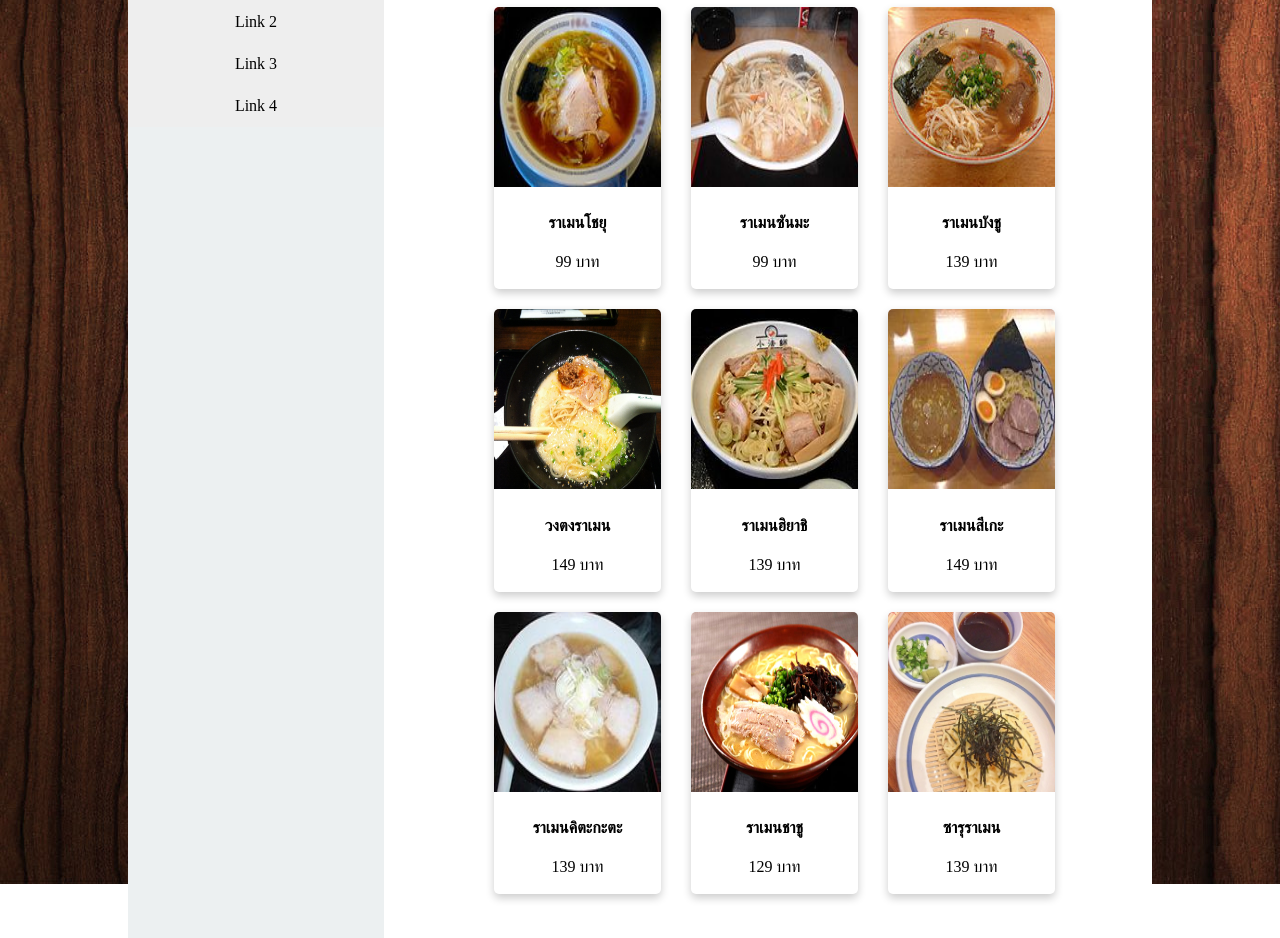
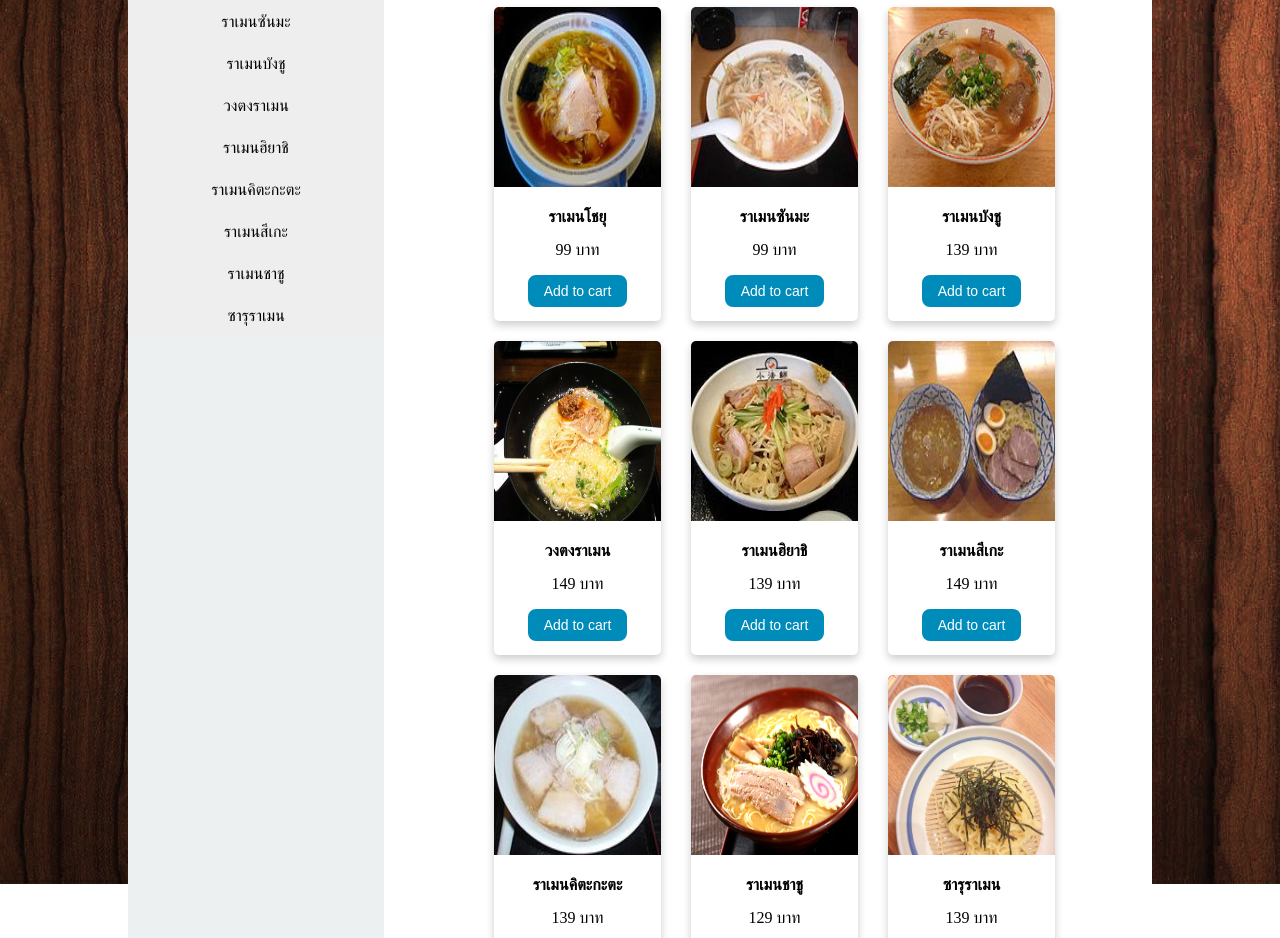
Before and after one commit to natapplefuji/Japanfood, a plain HTML site: page ramen.html in a window 1280 px wide. Shown: the part 316-1254 px from the top of the page. Drawn offline with Linux system fonts and the light colour scheme.

Commit message:
update ramen page

```diff
--- a/ramen.html
+++ b/ramen.html
@@ -40,25 +40,19 @@
                 </div>
                 <a href="#home">Feedback</a>
             </div>
-            <!-- <ul>
-
-                <li><a href="index.html">Home</a></li>
-
-                <li><a href="product.html">Product</a></li>
-
-                <li><a href="recipe.html">Recipe</a></li>
-                <li><a href="about.asp">About us</a></li>
-
-            </ul> -->
-
         </div>
         <div class="pageLeftPanel">
             <div class="vertical-menu">
-                <a href="#" class="active">Ramen</a>
-                <a href="#">Link 1</a>
-                <a href="#">Link 2</a>
-                <a href="#">Link 3</a>
-                <a href="#">Link 4</a>
+                <p class="head-menu">Ramen</p>
+                <a href="#shoyu">ราเมนโชยุ</a>
+                <a href="#sannma">ราเมนซันมะ</a>
+                <a href="#bunshu">ราเมนบังชู</a>
+                <a href="#wontong">วงตงราเมน</a>
+                <a href="#hiyashi">ราเมนฮิยาชิ</a>
+                <a href="#Kitakata">ราเมนคิตะกะตะ</a>
+                <a href="#Tsuke">ราเมนสึเกะ</a>
+                <a href="#shashu">ราเมนชาชู</a>
+                <a href="#saru">ซารุราเมน</a>
             </div>
 
         </div>
@@ -66,73 +60,82 @@
 
                 <h1>Ramen</h1>
                 <div class="pageContain">
-                <div class="card">
+                <div class="card" id="shoyu">
                     <img src="ramen/shoyu-ramen.jpg" alt="Avatar" style="width:100%">
                     <div class="container">
                         <h4><b>ราเมนโชยุ</b></h4>
                         <p>99 บาท</p>
+                        <button class="button button-blue">Add to cart</button>
                     </div>
                 </div>
-                <div class="card">
+                <div class="card" id="sannma">
                     <img src="ramen/sannma-ramen.jpg" alt="Avatar" style="width:100%">
                     <div class="container">
                         <h4><b>ราเมนซันมะ</b></h4>
                         <p>99 บาท</p>
+                        <button class="button button-blue">Add to cart</button>
                     </div>
                 </div>
-                <div class="card">
+                <div class="card" id="bunshu">
                     <img src="ramen/bunshu-ramen.jpg" alt="Avatar" style="width:100%">
                     <div class="container">
                         <h4><b>ราเมนบังชู</b></h4>
                         <p>139 บาท</p>
+                        <button class="button button-blue">Add to cart</button>
                     </div>
                 </div>
-                <div class="card">
+                <div class="card" id="wontong">
                     <img src="ramen/wontong-ramen.jpg" alt="Avatar" style="width:100%">
                     <div class="container">
                         <h4><b>วงตงราเมน</b></h4>
                         <p>149 บาท</p>
+                        <button class="button button-blue">Add to cart</button>
                     </div>
                 </div>
-                <div class="card">
+                <div class="card" id="hiyashi">
                     <img src="ramen/hiyashi-ramen.jpg" alt="Avatar" style="width:100%">
                     <div class="container">
                         <h4><b>ราเมนฮิยาชิ</b></h4>
                         <p>139 บาท</p>
+                        <button class="button button-blue">Add to cart</button>
                     </div>
                 </div>
-                <div class="card ">
+                <div class="card" id="Tsuke">
                     <img src="ramen/Tsuke-ramen.jpg" alt="Avatar" style="width:100%">
                     <div class="container">
                         <h4><b>ราเมนสึเกะ</b></h4>
                         <p>149 บาท</p>
+                        <button class="button button-blue">Add to cart</button>
                     </div>
                 </div>
-                <div class="card">
+                <div class="card" id="Kitakata">
                     <img src="ramen/Kitakata-ramen.jpg" alt="Avatar" style="width:100%">
                     <div class="container">
                         <h4><b>ราเมนคิตะกะตะ</b></h4>
                         <p>139 บาท</p>
+                        <button class="button button-blue">Add to cart</button>
                     </div>
                 </div>
-                <div class="card">
+                <div class="card" id="shashu">
                     <img src="ramen/shashu-ramen.jpg" alt="Avatar" style="width:100%">
                     <div class="container">
                         <h4><b>ราเมนชาชู</b></h4>
                         <p>129 บาท</p>
+                        <button class="button button-blue">Add to cart</button>
                     </div>
                 </div>
-                <div class="card">
+                <div class="card" id="saru">
                     <img src="ramen/saru-ramen.jpg" alt="Avatar" style="width:100%">
                     <div class="container">
                         <h4><b>ซารุราเมน</b></h4>
                         <p>139 บาท</p>
+                        <button class="button button-blue">Add to cart</button>
                     </div>
                 </div>
             </div>
         </div>
         <div class="pageFooter">
-            Custom Layout By 101Computing.net
+            Example for Japan ryori
 
         </div>
     </div>
--- a/style.css
+++ b/style.css
@@ -7,6 +7,40 @@ body{
     margin-left: auto;
     margin-right: auto;
     margin-top: 0px;
+}
+p{
+    margin-top: 10px;
+    margin-bottom: 10px;
+}
+h4{
+    margin-top: 15px;
+    margin-bottom: 15px;
+}
+.button {
+    /* background-color: #4CAF50; */
+    border: none;
+    border-radius: 10px;
+    color: white;
+    padding: 8px 16px;
+    text-align: center;
+    text-decoration: none;
+    display: inline-block;
+    font-size: 14px;
+    margin: 4px 2px 10px;
+    transition-duration: 0.4s;
+    cursor: pointer;
+}
+.button-blue {
+    background-color: #008CBA;
+    border: 2px solid white;
+    color: white;
+}
+
+.button-blue:hover {
+
+    background-color: white;
+    color: black;
+    border: 2px solid #008CBA;
 }
 .banner{
     border-style: none;
@@ -93,29 +127,6 @@ body{
 .dropdown:hover .dropdown-content {
     display: block;
 }
-/*end*/
-.pageNavigationBar ul{
-    list-style-type: none;
-    margin: 0;
-    padding: 0;
-    overflow: hidden;
-    background-color: #e74c3c;
-}
-.pageNavigationBar li{
-        float: left;
-}
-
-.pageNavigationBar li a {
-        display: block;
-        color: white;
-        text-align: center;
-        padding:16px 18px;
-        text-decoration:none;
-}
-.pageNavigationBar li a:hover{
-    background-color: #c0392b;
-    color: #FCE4EC;
-}
 .pageLeftPanel{
 	background-color: #ecf0f1;
 	float: left;
@@ -190,7 +201,10 @@ body{
     background-color: #ccc;
 }
 
-.vertical-menu a.active {
+.head-menu {
+    margin: 0;
+    display: block;
+    padding: 12px;
     background-color: #f39c12;
     color: white;
 }
```
